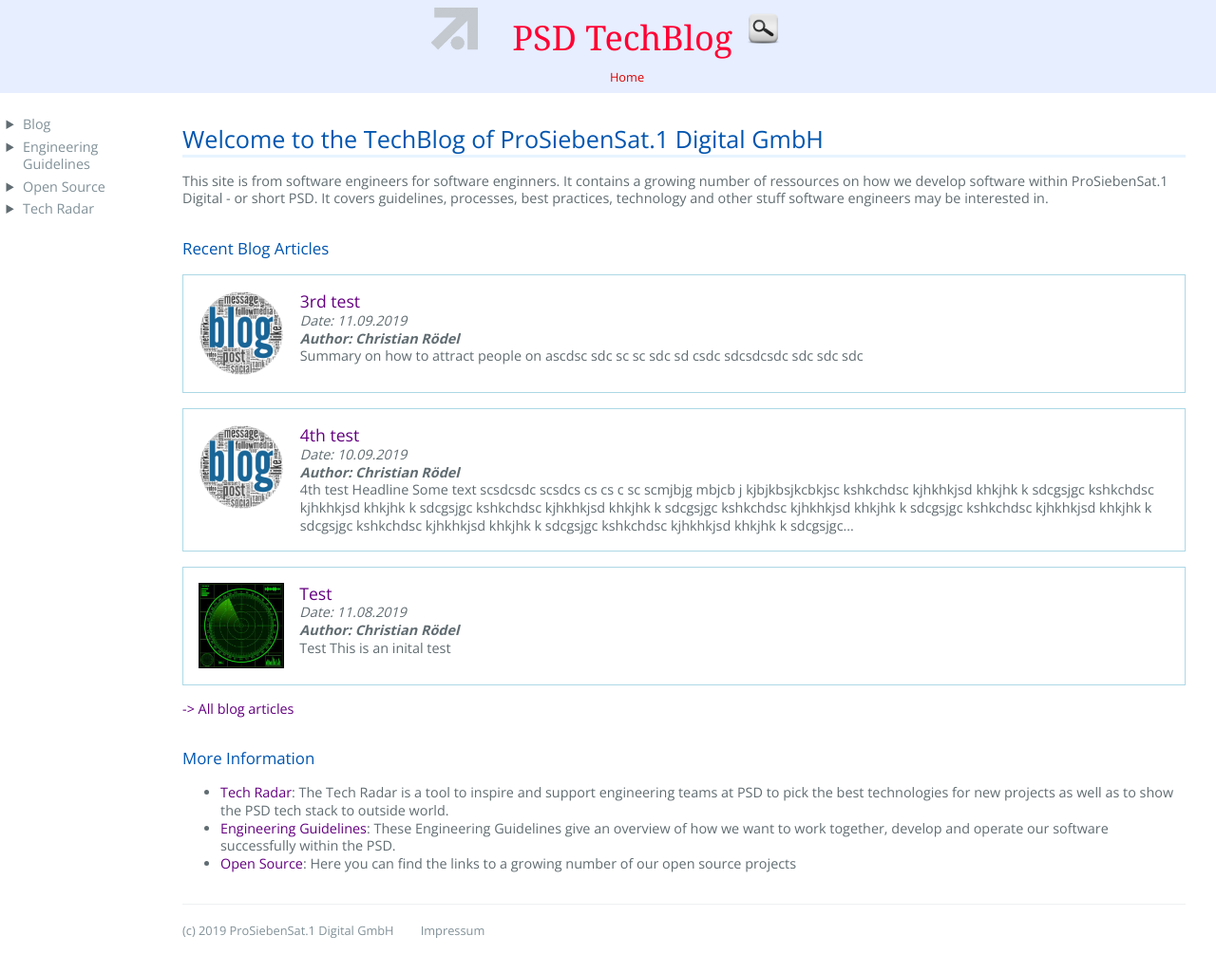
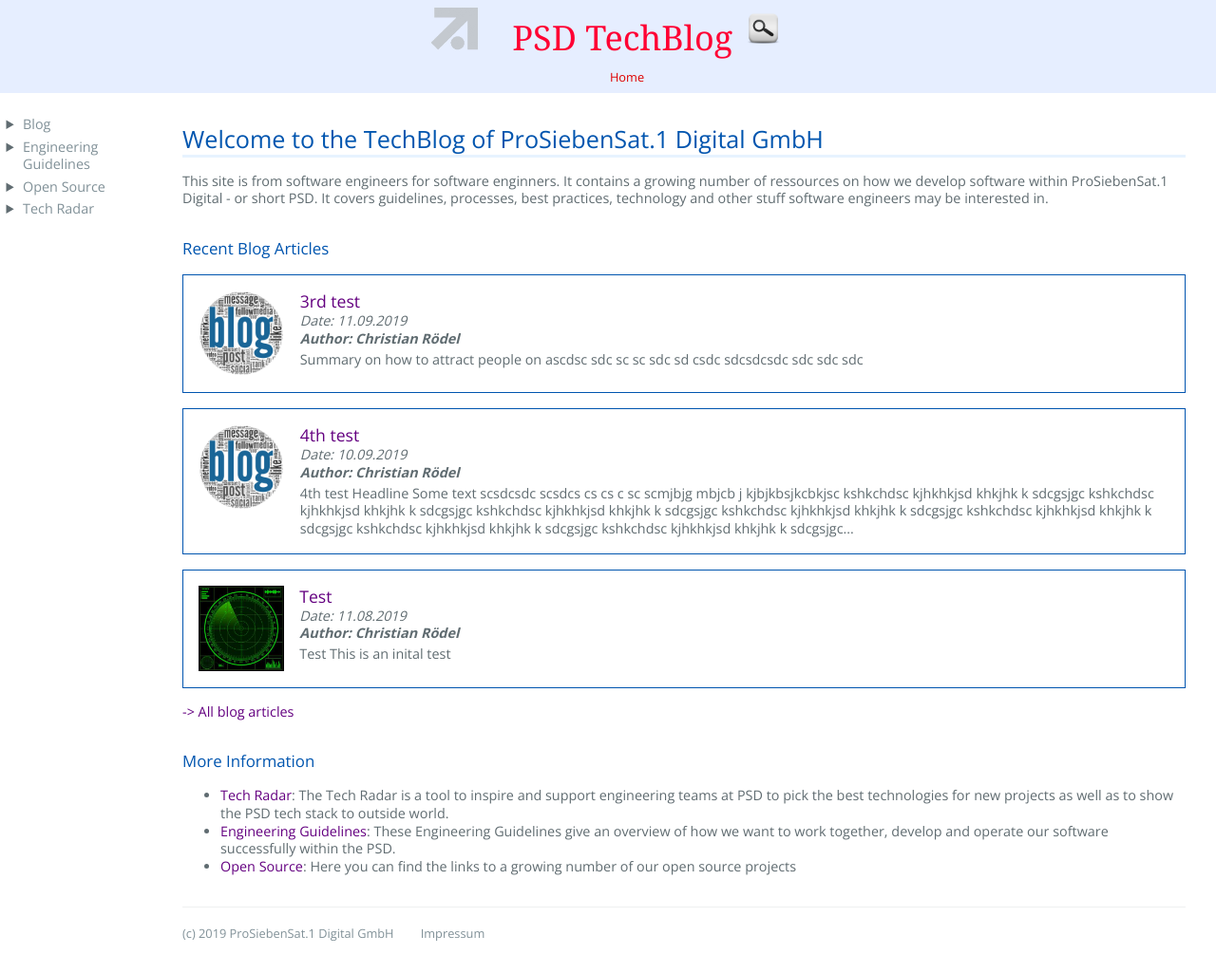
Before and after one commit to croedel/PSD-blog, a Jekyll site: the page built from index.md, in a window 1280 px wide. Shown: the whole page at 95% size. Built offline with Jekyll 4.4.1, drawn with Linux system fonts in a browser that asks for light colours; our own code applies the rules of GitHub Pages for plain Markdown files.

Commit message:
Update style.scss

```diff
--- a/assets/css/style.scss
+++ b/assets/css/style.scss
@@ -303,14 +303,14 @@ a:hover { text-decoration: underline; }
 .radar .ring { font-size: 2.4rem; }
 .radar .blib-text { font-size: 0.6rem; }
 
-.post-teaser { margin: 0rem 0rem 1rem 0rem; padding: 1rem; border: 1px solid lightblue; min-height: 125px; }
+.post-teaser { margin: 0rem 0rem 1rem 0rem; padding: 1rem; border: 1px solid #0055af;; min-height: 125px; }
 .post-teaser .title { font-size: 1.1rem; margin: 0rem; }
 .post-teaser .date { font-style: italic; margin: 0rem; }
 .post-teaser .author { font-style: italic; font-weight:bold; margin: 0rem; }
 .post-teaser .image { height: 90px; margin: 0rem 1rem 1rem 0rem; float: left; }
-.post-teaser .excerpt { margin: 0rem 1rem 0rem 0rem;}
+.post-teaser .excerpt { margin: 0.2rem 1rem 0rem 0rem;}
 
-.post-header { margin: 0rem 0rem 1rem 0rem; padding: 1rem; border: 1px solid lightblue; min-height: 155px; }
+.post-header { margin: 0rem 0rem 1rem 0rem; padding: 1rem; border: 1px solid #0055af;; min-height: 155px; }
 .post-header .title { font-size: 1.2rem; margin: 0.2rem 0rem .2rem 0rem; }
 .post-header .date { font-style: italic; margin: 0rem; }
 .post-header .author { font-style: italic; font-weight:bold; margin: 0rem; }
```
